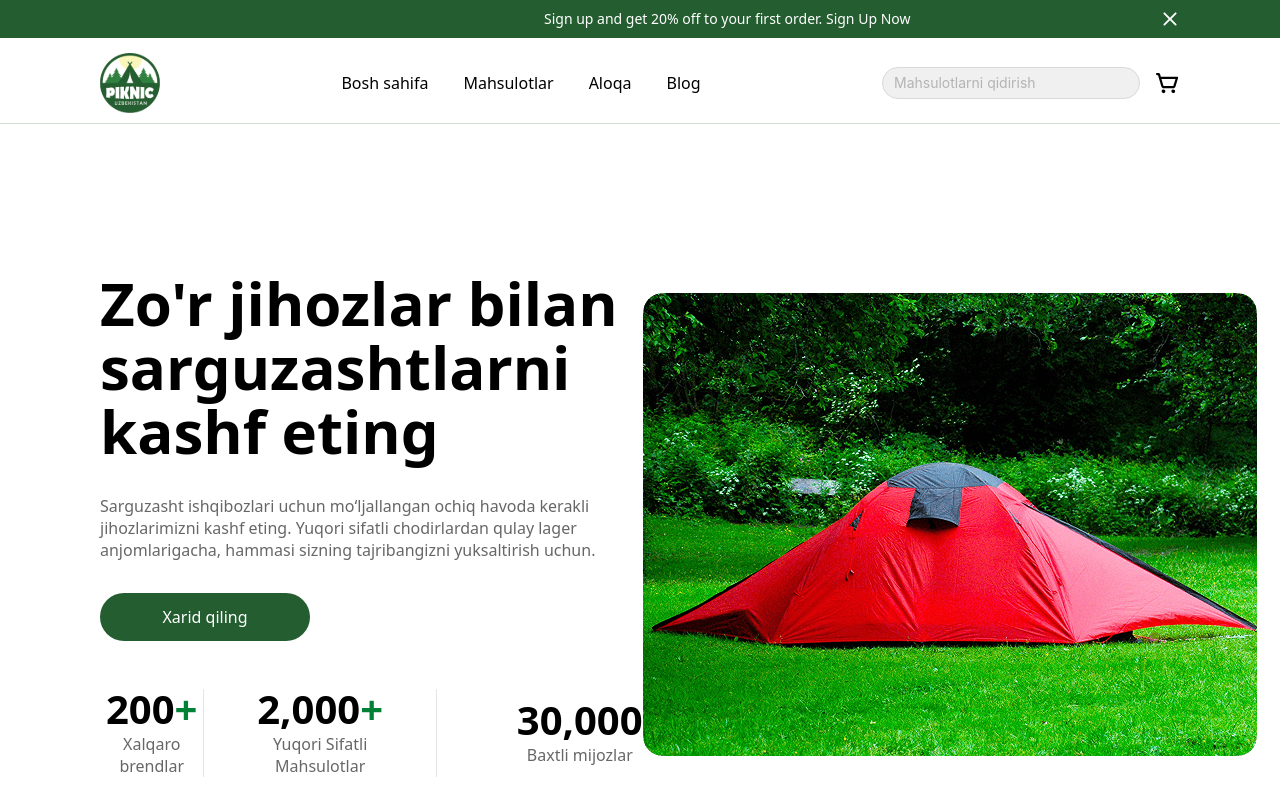
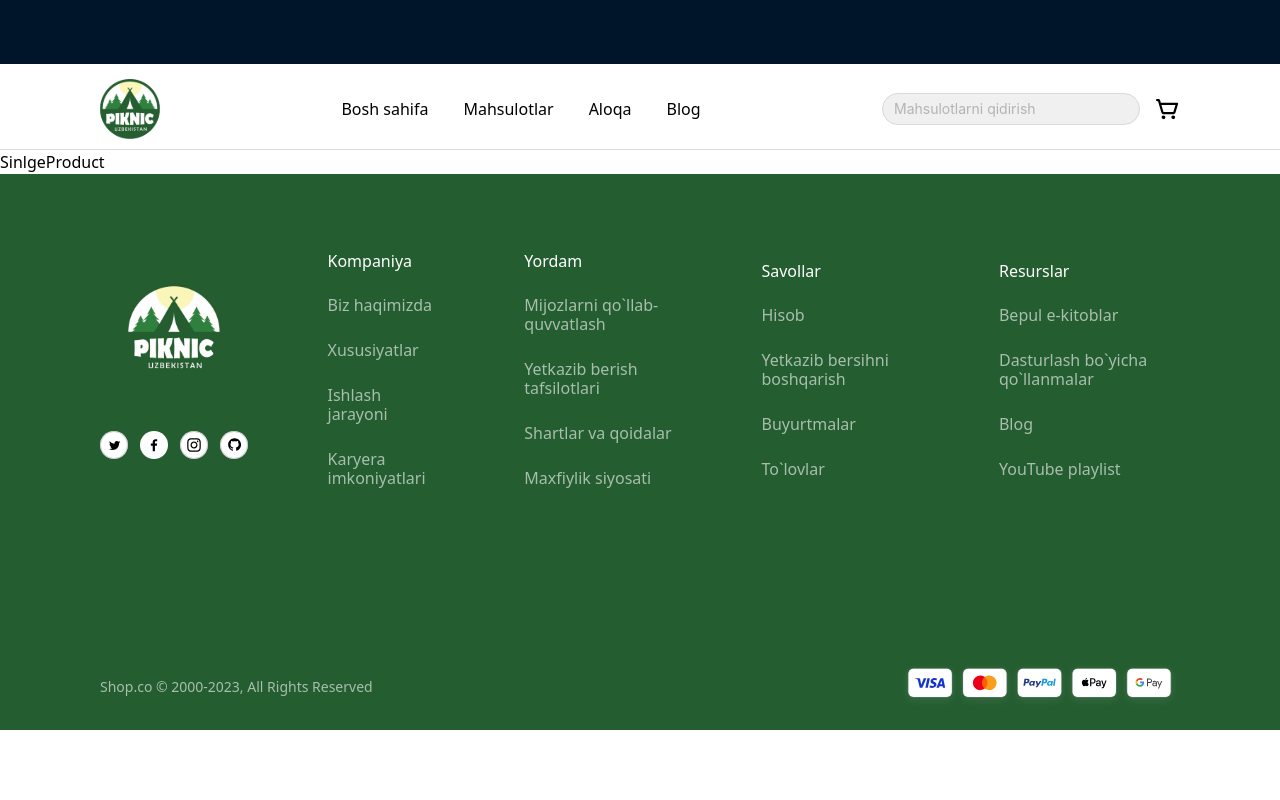
Before and after one commit to fenix1409/Picnik, a React (Vite) app: page /single-product/1 in a window 1280 px wide. Shown: the top 800 px of the page. Built offline with nearby package versions, Linux system fonts and the light colour scheme; no server answers.

Commit message:
feat: Refactor App component structure; implement routing with DashboardRoutes and remove unused components

```diff
--- a/src/App.tsx
+++ b/src/App.tsx
@@ -1,14 +1,11 @@
 // import { useEffect } from 'react';
 import './App.css'
-import Header from './components/ui/sections/Header'
 import HeaderBottom from './components/ui/sections/HeaderBottom'
-import Hero from './components/ui/sections/Hero'
 // import AOS from 'aos';
 import 'aos/dist/aos.css';
-import Categories from './components/ui/sections/Categories';
-import Faq from './components/ui/sections/Faq';
-import Clients from './components/ui/sections/Clients';
 import Footer from './components/ui/sections/Footer';
+import DashboardRoutes from './routes';
+import { Header } from 'antd/es/layout/layout';
 // AOS.init();
 
 function App() {
@@ -20,10 +17,7 @@ function App() {
     <main>
       <Header />
       <HeaderBottom />
-      <Hero />
-      <Categories />
-      <Faq />
-      <Clients />
+      <DashboardRoutes />
       <Footer />
     </main>
   )
--- /dev/null
+++ b/src/components/pages/Home.tsx
@@ -0,0 +1,17 @@
+import Hero from '../ui/sections/Hero'
+import Faq from '../ui/sections/Faq'
+import Clients from '../ui/sections/Clients'
+import Categories from '../ui/sections/Categories'
+
+const Home = () => {
+    return (
+        <>
+            <Hero />
+            <Categories />
+            <Faq />
+            <Clients />
+        </>
+    )
+}
+
+export default Home
--- /dev/null
+++ b/src/components/pages/SinlgeProduct.tsx
@@ -0,0 +1,8 @@
+
+const SinlgeProduct = () => {
+  return (
+    <div>SinlgeProduct</div>
+  )
+}
+
+export default SinlgeProduct
--- /dev/null
+++ b/src/components/service/getSinglePRoduct.ts
@@ -0,0 +1,13 @@
+import { useQuery } from "@tanstack/react-query"
+import { instance } from "../hooks/useAxios"
+import { data } from "react-router-dom"
+
+const getSinglePRoduct = (id: string | undefined) => {
+    const { data: { }, isLoading } = useQuery({
+        queryKey: ['singleProduct', id],
+        queryFn: () => instance().get(`/products/${id}`).then(res => res.data)
+    })
+    return { data, isLoading }
+}
+
+export default getSinglePRoduct
--- a/src/components/ui/sections/Categories.tsx
+++ b/src/components/ui/sections/Categories.tsx
@@ -8,10 +8,12 @@ import { getProductsByCategory } from "../../service/getProductsByCategory"
 import { ClipLoader } from "react-spinners"
 import Stars from '../../../assets/images/star.svg'
 import { Basket1 } from "../../../assets/Icons"
+import { useNavigate } from "react-router-dom"
 
 const Categories = () => {
   const categories = useGetCategory()
   const [activeIndex, setActiveIndex] = useState<string | null>(null)
+  const navigate = useNavigate()
 
   const handleClick = useCallback((id: string) => {
     setActiveIndex(id)
@@ -49,7 +51,7 @@ const Categories = () => {
           products.map((item: Product) => (
             <div key={item.id} className="w-[295px]">
               <div className="w-[295px] h-[298px] bg-[#E9F8EC] rounded-[20px] mb-[17px]">
-                <img src={`${IMAGE_API}/${item.image_src}`} alt="image" width={200} height={200} className="mx-auto pt-[44px]" />
+                <img onClick={() => navigate(`/single-product/${item.id}`)} src={`${IMAGE_API}/${item.image_src}`} alt="image" width={200} height={200} className="mx-auto pt-[44px]" />
               </div>
               <h2 className="text-[20px] leading-[100%] font-bold mb-[10px]">{item.title}</h2>
               <img src={Stars} alt="stars" width={150} height={19} className="mb-[8px]" />
--- /dev/null
+++ b/src/routes/index.tsx
@@ -0,0 +1,18 @@
+import { Route, Routes } from "react-router-dom"
+import SinlgeProduct from "../components/pages/SinlgeProduct"
+import Home from "../components/pages/Home"
+
+const DashboardRoutes = () => {
+    return (
+        <div>
+            <div>
+                <Routes>
+                    <Route path="/" element={<Home />} />
+                    <Route path="/single-product/:id" element={<SinlgeProduct />} />
+                </Routes>
+            </div>
+        </div>
+    )
+}
+
+export default DashboardRoutes
```
Also changed, not shown: src/components/service/getProducts.ts (renamed from src/components/service/getProducts.tsx).
